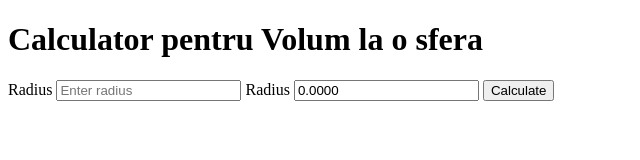
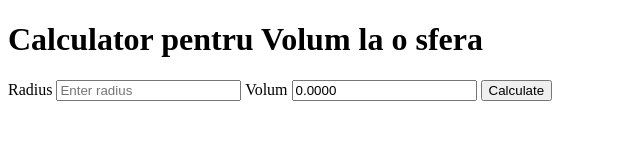
Before and after one commit to nicolae37/less6, a plain HTML site: page calc.html in a window 1280 px wide. Shown: the full height of the page, 0-640 px from the left. Drawn offline with Linux system fonts and the light colour scheme.

Commit message:
Update calc.html

```diff
--- a/calc.html
+++ b/calc.html
@@ -10,7 +10,7 @@
         <label for="radius">Radius</label>
         <input type="text" name="radius" id="radius" required placeholder="Enter radius">
 
-        <label for="radius">Radius</label>
+        <label for="volum">Volum</label>
         <input type="text" name="volum" id="volum">
 
         <input type="submit" value="Calculate" id="submit">
```
